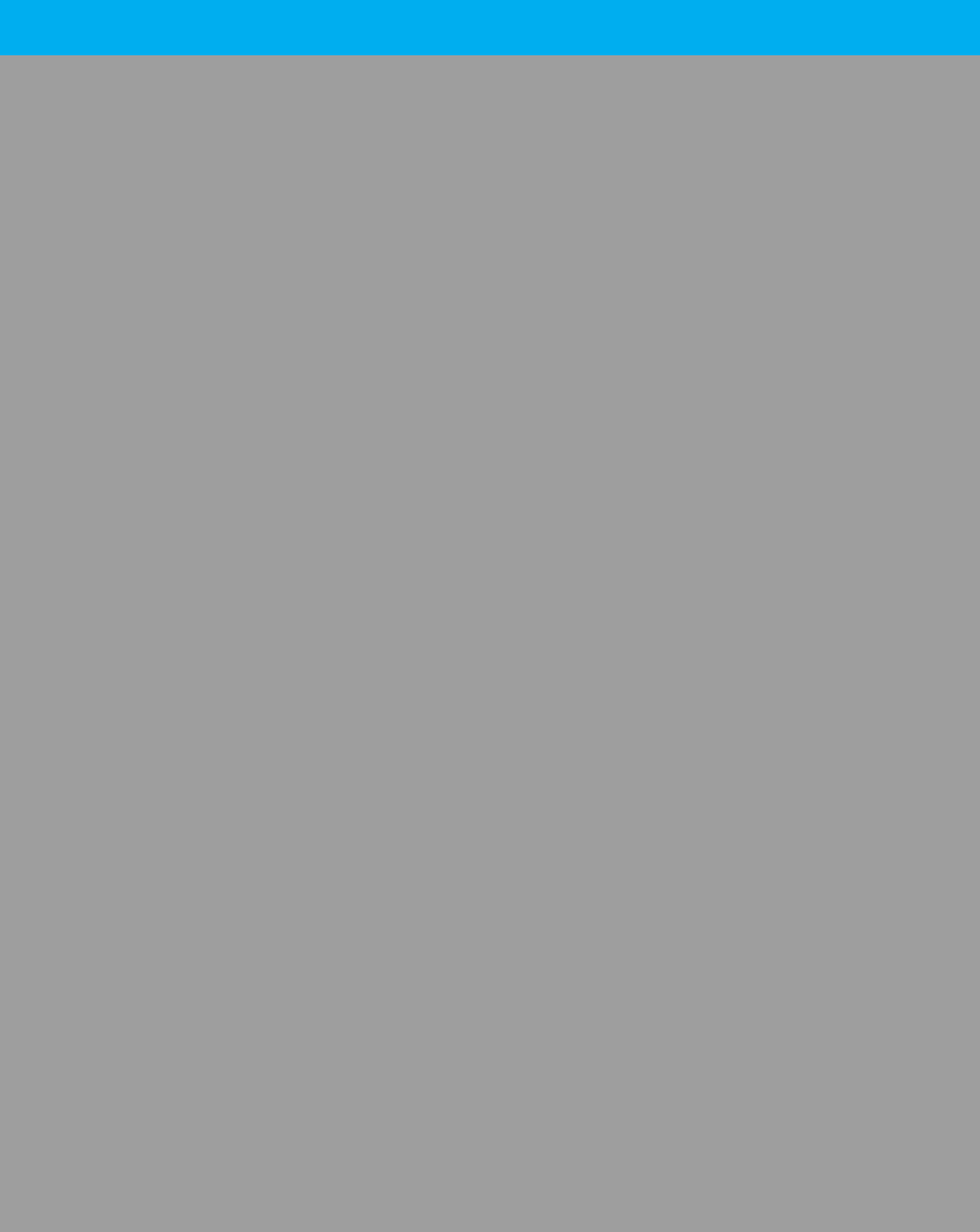
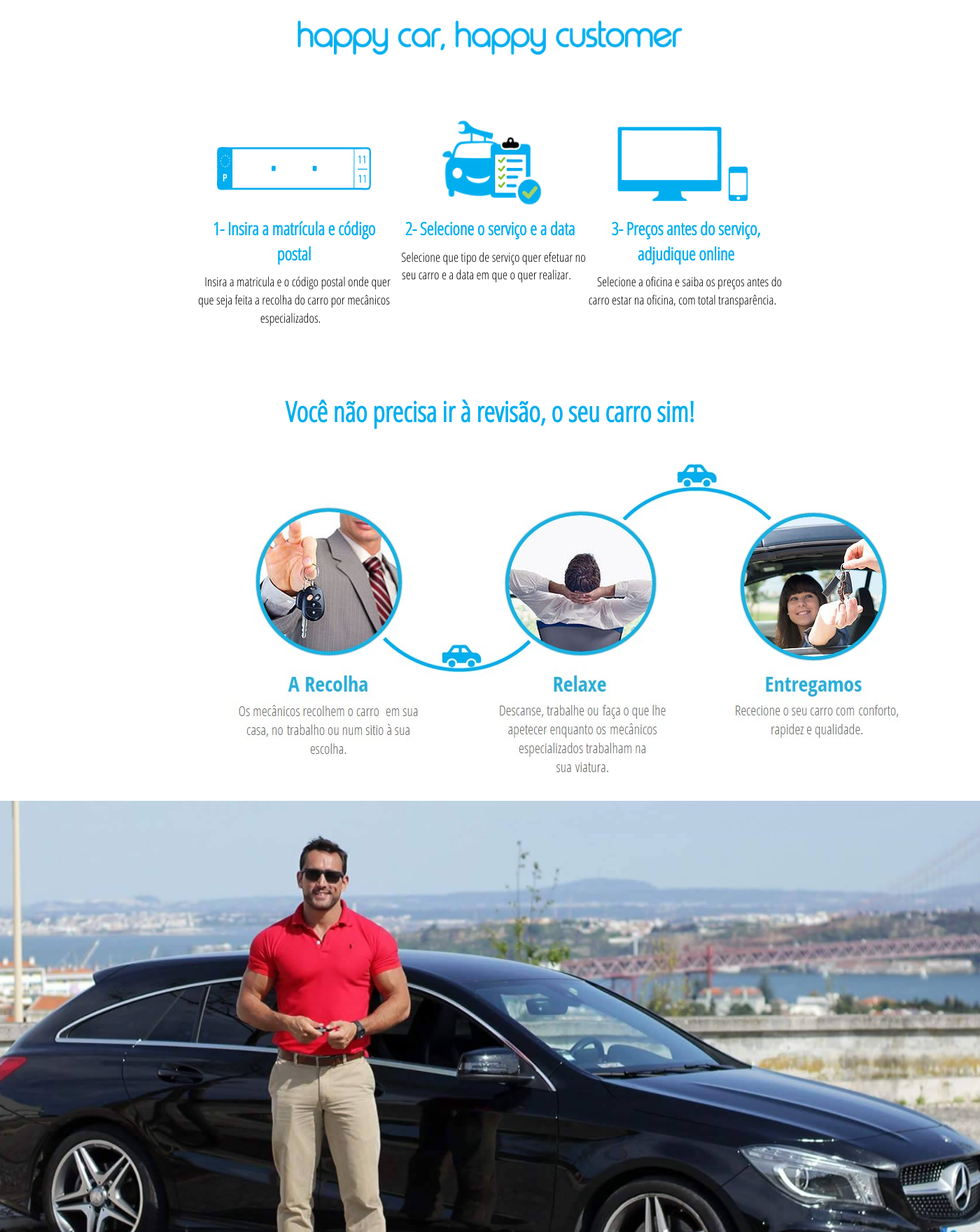
Before and after one commit to xbitres/BookAuto, a PHP site: page /main.html in a window 1400 px wide. Shown: the part 851-2611 px from the top of the page at 70% size. Before the commit the page ends 930 px from the top, so only its background shows below. Run offline with PHP 8.4, Linux system fonts and the light colour scheme.

Commit message:
Aldrabado como tudo PogChamp

```diff
--- a/css/bookauto-mainpage.css
+++ b/css/bookauto-mainpage.css
@@ -9,13 +9,17 @@
 }
 
 
+/*---------------------------------------------------*/
+/* MAIN BACKGROUND */
+/*---------------------------------------------------*/
 .background {
 	width: 100%;
 	height: 800px;
 	background-position: center top;
 	background-size: cover;
 	background-image: url("../img/dreamstime_l_49279394.jpg");
-	margin-top: -50px;
+	margin-top: -150px;
+	margin-bottom: -50px;
 	overflow:hidden;
 	text-align: center;
 }
@@ -31,9 +35,10 @@
 	color: white;
 	text-align: center;
 	margin-top: 450px;
-	text-shadow: -1px -1px 0 #000, 1px -1px 0 #000, -1px 1px 0 #000, 1px 1px 0 #000;
-	font-size: 40;
-	font-family: Tahoma;
+	text-shadow: -0.5px -0.5px 0 #000, 0.5px -0.5px 0 #000, -0.5px 0.5px 0 #000, 0.5px 0.5px 0 #000;
+	font-size: 50;
+	font-family: "Open Sans Condensed", sans-serif;
+	-webkit-transform:scale(1.2,0.9);
 }
 
 .background-text p2{
@@ -41,8 +46,9 @@
 	text-align: center;
 	margin-top: 500px;
 	text-shadow: -1px -1px 0 #000, 1px -1px 0 #000, -1px 1px 0 #000, 1px 1px 0 #000;
-	font-size: 30;
-	font-family: tahoma;
+	font-size: 35;
+	font-family: "Open Sans Condensed", sans-serif;
+	-webkit-transform:scale(1.2,0.9)
 }
 
 .background-text input[type=text] {
@@ -54,15 +60,19 @@
 .background-text input[type=submit] {
     border: 3px solid #00AEEF;
     border-radius: 4px;
-    padding: 5px;
     margin-left: 20px;
-    font-family: Tahoma;
+    font-family: "Open Sans Condensed", sans-serif;
     color: white;
 	background: #00AEEF;
-	font-weight: bold;
-
+	font-weight: 900;
+	font-size: 20;
+	-webkit-transform:scale(1.2,1);
 }
 
+
+/*---------------------------------------------------*/
+/* BLUE RIBBON */
+/*---------------------------------------------------*/
 .blue_ribbon{
 	margin:auto;
 	max-width: 100%;
@@ -70,3 +80,140 @@
 	width: auto;
 	background-color: #00AEEF;
 }
+
+.blue_ribbon_text{
+	width: 60%;
+	height: 180px;
+	margin: 0 auto;
+	display:block;
+}
+
+.blue_ribbon_partition{
+	float:left;
+    width: 25%;
+    background: #00AEEF;
+    text-align: center;
+    height: 180px;
+}
+
+.blue_ribbon_partition img{
+	margin-top: 10px;
+}
+
+.blue_ribbon_partition break{
+	display:block;
+	margin:10px 0;
+}
+
+.blue_ribbon_partition header_text{
+	text-align:justify;
+	font-weight: bold;
+	font-family:"Open Sans Condensed", sans-serif;
+	color: white;
+	font-size: 25;
+}
+
+.blue_ribbon_partition text{
+	text-align:justify center;
+	font-family:"Open Sans Condensed", sans-serif;
+	color: white;
+	font-size: 18;
+	padding: 0px 10px;
+}
+
+/*---------------------------------------------------*/
+/* Happy car happy costumer	*/
+/*---------------------------------------------------*/
+
+.happycar{
+	margin:auto;
+	max-width: 100%;
+	height: 230px;
+	width: auto;
+	background-color: white;
+	text-align: center;
+}
+
+.happycar img{
+	margin-top: 100px;
+	height: 50px;
+	width: 550px;
+	text-align: center;
+}
+
+/*---------------------------------------------------*/
+/* HOW TO INFORMATION	*/
+/*---------------------------------------------------*/
+
+.howto{
+	width: 60%;
+	height: 180px;
+	margin: 0 auto;
+	display:block;
+	background-color: black;
+}
+
+.howto_partition{
+	float:left;
+    width: 33.33333333333%;
+    background: white;
+    text-align: center;
+    height: 400px;
+}
+
+.howto_partition img{
+	margin-top: 10px;
+}
+
+.howto_partition break{
+	display:block;
+	margin:10px 0;
+}
+
+.howto_partition header_text{
+	text-align:justify;
+	font-weight: bold;
+	font-family:"Open Sans Condensed", sans-serif;
+	color: #00AEEF;
+	font-size: 25;
+}
+
+.howto_partition text{
+	text-align:justify center;
+	font-family:"Open Sans Condensed", sans-serif;
+	color: black;
+	font-size: 18;
+	padding: 0px 10px;
+}
+
+/*---------------------------------------------------*/
+/* HOW IT WORKS INFORMATION	*/
+/*---------------------------------------------------*/
+
+.process_header{
+	width: 60%;
+	height: 955px;
+	margin: 0 auto;
+	display:block;
+	background-color: white;
+	text-align: center;
+	font-family:"Open Sans Condensed", sans-serif;
+	font-size: 40;
+	font-weight: bold;
+	color:#00AEEF;
+}
+
+/*---------------------------------------------------*/
+/* SCROLLING IMAGES	*/
+/*---------------------------------------------------*/
+.background_scroll {
+	width: 100%;
+	height: 800px;
+	background-position: center top;
+	background-size: cover;
+	background-image: url("../img/bmw.jpg");
+	margin-top: -150px;
+	margin-bottom: -50px;
+	overflow:hidden;
+	text-align: center;
+}
--- a/main.html
+++ b/main.html
@@ -13,7 +13,8 @@
   <link rel="stylesheet" href="css/bookauto-mainpage.css"/>
   <!-- Bootstrap core CSS -->
   <link href="css/bootstrap.min.css" rel="stylesheet">
-
+  <!--  Open Sans Font -->
+  <link href="https://fonts.googleapis.com/css?family=Open+Sans+Condensed:300" rel="stylesheet">
   <!-- Custom styles for this template -->
   <link href="css/bookauto.css" rel="stylesheet">
 </head>
@@ -49,13 +50,69 @@
 			<br> <br> <br>
 			<input type="text" name="license_plate" placeholder="Matrícula" />
 			<input type="text" name="postal_code" placeholder="Código Postal"/>
-			<input type="submit" value="Obter preço"/>
+			<input type="submit" value="      Obter preço      "/>
 			</p>
 		</div>
 	</div>
 
+  <!-- Blue ribbon with the advantages of picking this service -->
 	<div class ="blue_ribbon">
-		<img src="img/price_tag" alt="Piggy bank" height="100" width="100">
+    <div class="blue_ribbon_text">
+      <div class="blue_ribbon_partition">
+		    <img src="img/save.png" alt="Piggy bank" height="70px" width="90px" vspace="5"> <break>
+        <header_text> Poupe Dinheiro </header_text> <br>
+        <text> Conheça os melhores preços e controle facilmente os gastos </text>
+      </div>
+      <div class="blue_ribbon_partition">
+        <img src="img/time_3.png" alt="Time" height="70px" width="70px"> <break>
+        <header_text> Poupe Tempo </header_text> <br>
+        <text> Decida se quer que seja feita a recolha e entrega da sua viatura </text>
+      </div>
+      <div class="blue_ribbon_partition">
+        <img src="img/star33.png" alt="Handy Man" height="70px" width="95px"> <break>
+        <header_text> Confiança </header_text> <br>
+        <text> Conheça à partida quais os níveis de qualidade de cada oficina </text>
+      </div>
+      <div class="blue_ribbon_partition">
+        <img src="img/price_tag.png" alt="Price tag" height="70px" width="70px"> <break>
+        <header_text> Preço pré-serviço </header_text> <br>
+        <text> Todos os preços apresentados em tempo real </text>
+      </div>
+    </div>
+	</div>
+
+  <!-- Happy car Happy costumer logo -->
+  <div class ="happycar">
+    <img src="img/frase.png" alt="Happy Car">
+  </div>
+
+  <!-- How to information partitions -->
+  <div class="howto">
+    <div class="howto_partition">
+      <img src="img/matricula_blue.png" alt="License Plate" height="130px" width="220px"> <break>
+      <header_text> 1- Insira a matrícula e código postal </header_text> <break>
+      <text> Insira a matricula e o código postal onde quer que seja feita a recolha do carro por mecânicos especializados.</text>
+    </div>
+    <div class="howto_partition">
+      <img src="img/123.png" alt="Car" height="130px" width="260px"> <break>
+      <header_text> 2- Selecione o serviço e a data  </header_text> <break>
+      <text> Selecione que tipo de serviço quer efetuar no seu carro e a data em que o quer realizar.</text>
+    </div>
+    <div class="howto_partition">
+      <img src="img/screen.png" alt="Screen" height="130px" width="220px" > <break>
+      <header_text> 3- Preços antes do serviço, adjudique online</header_text> <break>
+      <text> Selecione a oficina e saiba os preços antes do carro estar na oficina, com total transparência.</text>
+    </div>
+  </div>
+
+  <!-- Process-->
+  <div class="process_header">
+    Você não precisa ir à revisão, o seu carro sim!
+    <img src="img/process.jpg" alt="Process" height="525px" width="1127px">
+  </div>
+
+  <!-- Images scrolling -->
+  <div class ="background_scroll">
   </div>
 
 </body>
```
Also changed, not shown: img/123.PNG, img/bmw.jpg (renamed from img/13288223_861071974026186_365517841_o.jpg), img/matricula blue.png (deleted), img/matricula_blue.png (added), img/process.jpg (added), img/save.png (added), img/screen.png, img/time_3.png (renamed from img/time 3.png). Lines whose indentation alone changed are shown as unchanged.
